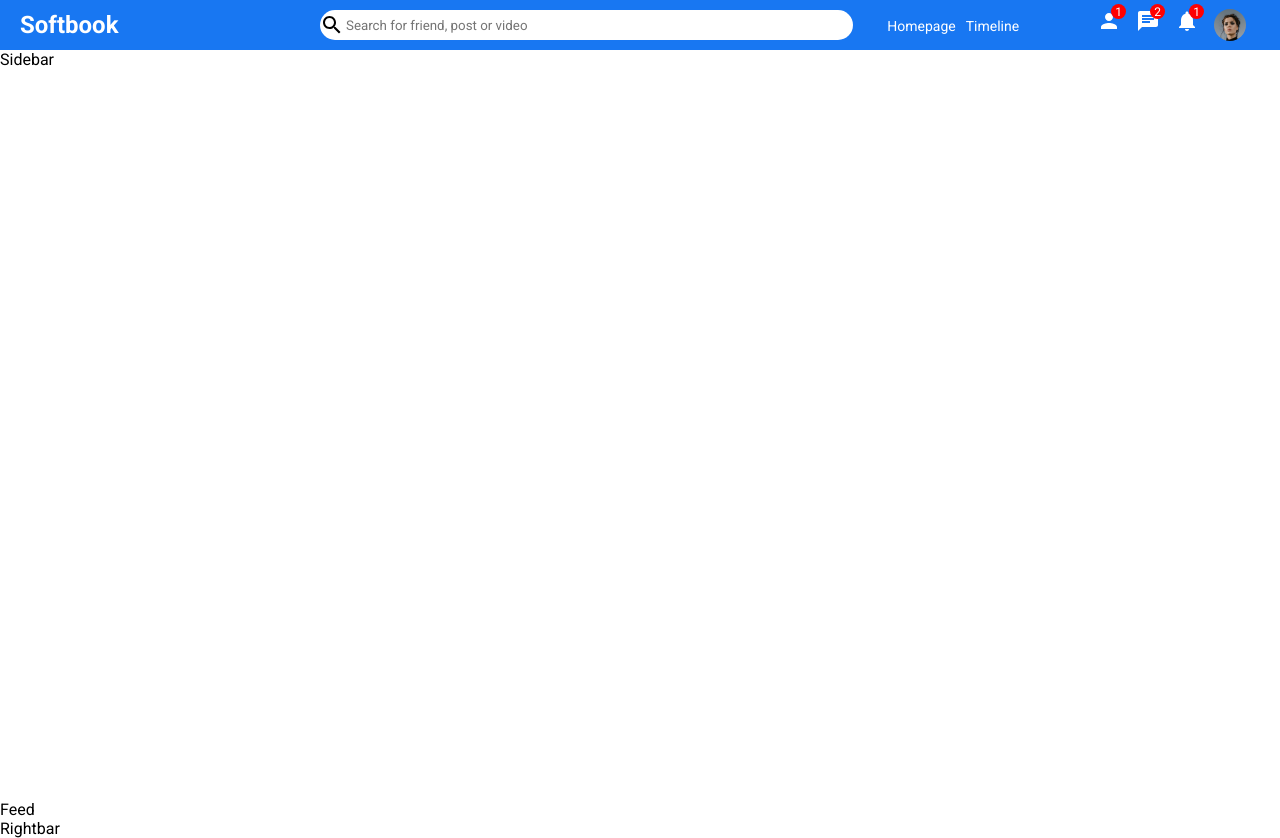
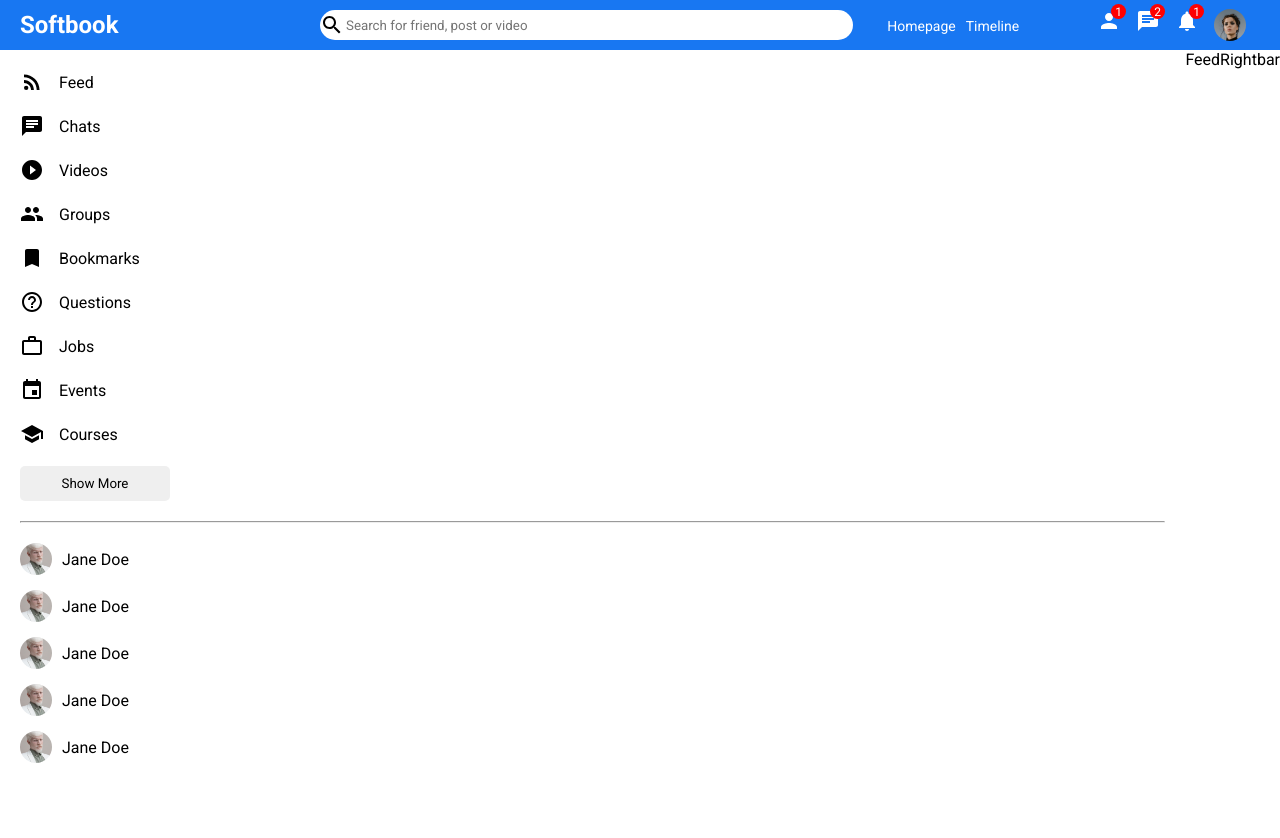
Before and after one commit to rajesh-gole-softobiz/Softbook, a React (Create React App) app in the folder react-softbook/: page / in a window 1280 px wide. After the commit the page ends 800 px from the top, so only its background shows below. Built offline with nearby package versions, Linux system fonts and the light colour scheme.

Commit message:
Sidebar Component with Material Icons

```diff
--- a/react-softbook/src/components/sidebar/Sidebar.jsx
+++ b/react-softbook/src/components/sidebar/Sidebar.jsx
@@ -1,7 +1,78 @@
-import './sidebar.css'
+import './sidebar.css';
+import { Bookmark, Chat, Event, Group, HelpOutline, PlayCircleFilledOutlined, RssFeed, School, WorkOutline } from '@mui/icons-material';
 
 export default function Sidebar() {
   return (
-    <div className='sidebar'>Sidebar</div>
+    <div className='sidebar'>
+        <div className="sidebarWrapper">
+            <ul className="sidebarList">
+                <li className="sidebarListItem">
+                    <RssFeed className='sidebarIcon'/>
+                    <span className="sidebarListItemText">Feed</span>
+                </li>
+
+                <li className="sidebarListItem">
+                    <Chat className='sidebarIcon'/>
+                    <span className="sidebarListItemText">Chats</span>
+                </li>
+
+                <li className="sidebarListItem">
+                    <PlayCircleFilledOutlined className='sidebarIcon'/>
+                    <span className="sidebarListItemText">Videos</span>
+                </li>
+                <li className="sidebarListItem">
+                    <Group className='sidebarIcon'/>
+                    <span className="sidebarListItemText">Groups</span>
+                </li>
+                <li className="sidebarListItem">
+                    <Bookmark className='sidebarIcon'/>
+                    <span className="sidebarListItemText">Bookmarks</span>
+                </li>
+                <li className="sidebarListItem">
+                    <HelpOutline className='sidebarIcon'/>
+                    <span className="sidebarListItemText">Questions</span>
+                </li>
+                <li className="sidebarListItem">
+                    <WorkOutline className='sidebarIcon'/>
+                    <span className="sidebarListItemText">Jobs</span>
+                </li>
+                <li className="sidebarListItem">
+                    <Event className='sidebarIcon'/>
+                    <span className="sidebarListItemText">Events</span>
+                </li>
+                <li className="sidebarListItem">
+                    <School className='sidebarIcon'/>
+                    <span className="sidebarListItemText">Courses</span>
+                </li>
+            </ul>
+
+            <button className="sidebarButton">Show More</button>
+            <hr className='sidebarHr'/>
+
+            <ul className="sidebarFriendList">
+                <li className="sidebarFriend">
+                    <img className='sidebarFriendImg' src="/assets/person/2.jpeg" alt="" />
+                    <span className="sidebarFriendName">Jane Doe</span>
+                </li>
+                <li className="sidebarFriend">
+                    <img className='sidebarFriendImg' src="/assets/person/2.jpeg" alt="" />
+                    <span className="sidebarFriendName">Jane Doe</span>
+                </li>
+                <li className="sidebarFriend">
+                    <img className='sidebarFriendImg' src="/assets/person/2.jpeg" alt="" />
+                    <span className="sidebarFriendName">Jane Doe</span>
+                </li>
+                <li className="sidebarFriend">
+                    <img className='sidebarFriendImg' src="/assets/person/2.jpeg" alt="" />
+                    <span className="sidebarFriendName">Jane Doe</span>
+                </li>
+                <li className="sidebarFriend">
+                    <img className='sidebarFriendImg' src="/assets/person/2.jpeg" alt="" />
+                    <span className="sidebarFriendName">Jane Doe</span>
+                </li>
+            </ul>
+
+        </div>
+    </div>
   )
 }
--- a/react-softbook/src/components/sidebar/sidebar.css
+++ b/react-softbook/src/components/sidebar/sidebar.css
@@ -53,3 +53,17 @@
     margin: 0;
     list-style: none;
   }
+
+  .sidebarFriend{
+    display: flex;
+    align-items: center;
+    margin-bottom: 15px;
+  }
+
+  .sidebarFriendImg{
+    width: 32px;
+    height: 32px;
+    border-radius: 50%;
+    object-fit: cover;
+    margin-right: 10px;
+  }
--- a/react-softbook/src/pages/home/Home.jsx
+++ b/react-softbook/src/pages/home/Home.jsx
@@ -8,10 +8,11 @@
   return (
     <>
     <Topbar/>
-    <div className="homeContainer"></div>
+    <div className="homeContainer">
     <Sidebar/>
     <Feed/>
     <Rightbar/>
+    </div>
     </>
   )
 }
```
